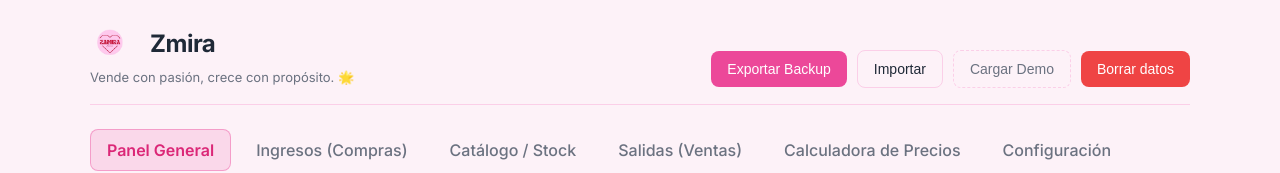
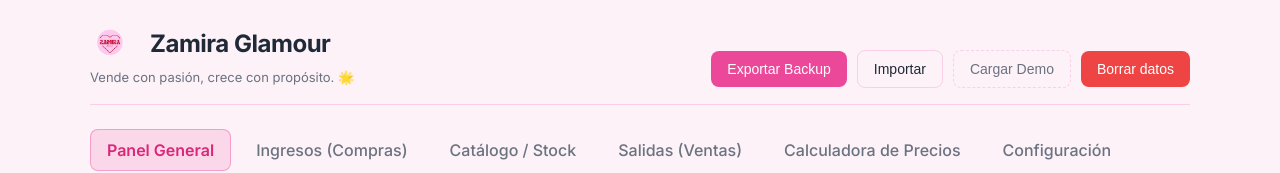
Before and after one commit to ananule7-arch/web, a plain HTML site: page index.html in a window 1280 px wide. Shown: the top 173 px of the page. Drawn offline with nearby package versions, Linux system fonts and the light colour scheme.

Commit message:
Update index.html

```diff
--- a/index.html
+++ b/index.html
@@ -169,7 +169,7 @@
     <div>
       <h1>
         <img src="logo.png" alt="Logo Zmira" style="height:40px; border-radius:8px; vertical-align:middle; margin-right:8px;">
-        Zmira
+        Zamira Glamour
       </h1>
       <div class="small" style="margin-top: 4px;">Vende con pasión, crece con propósito. 🌟</div>
     </div>
```
